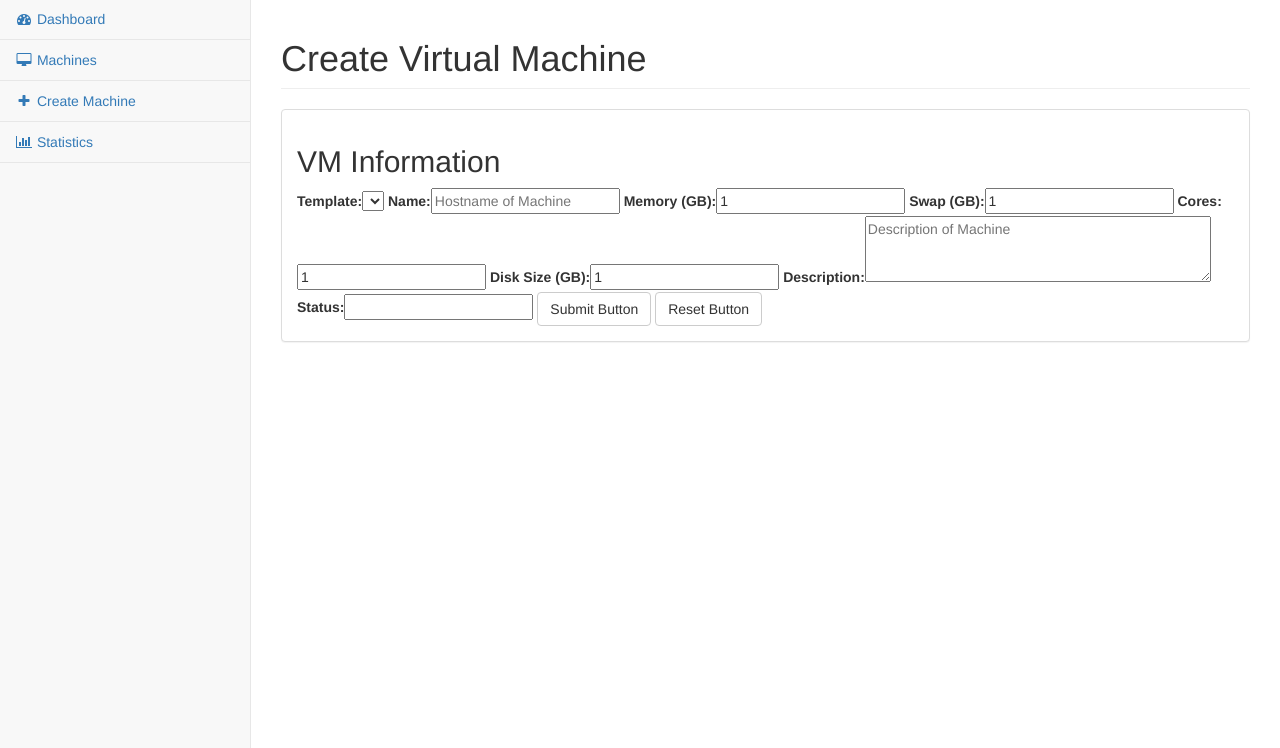
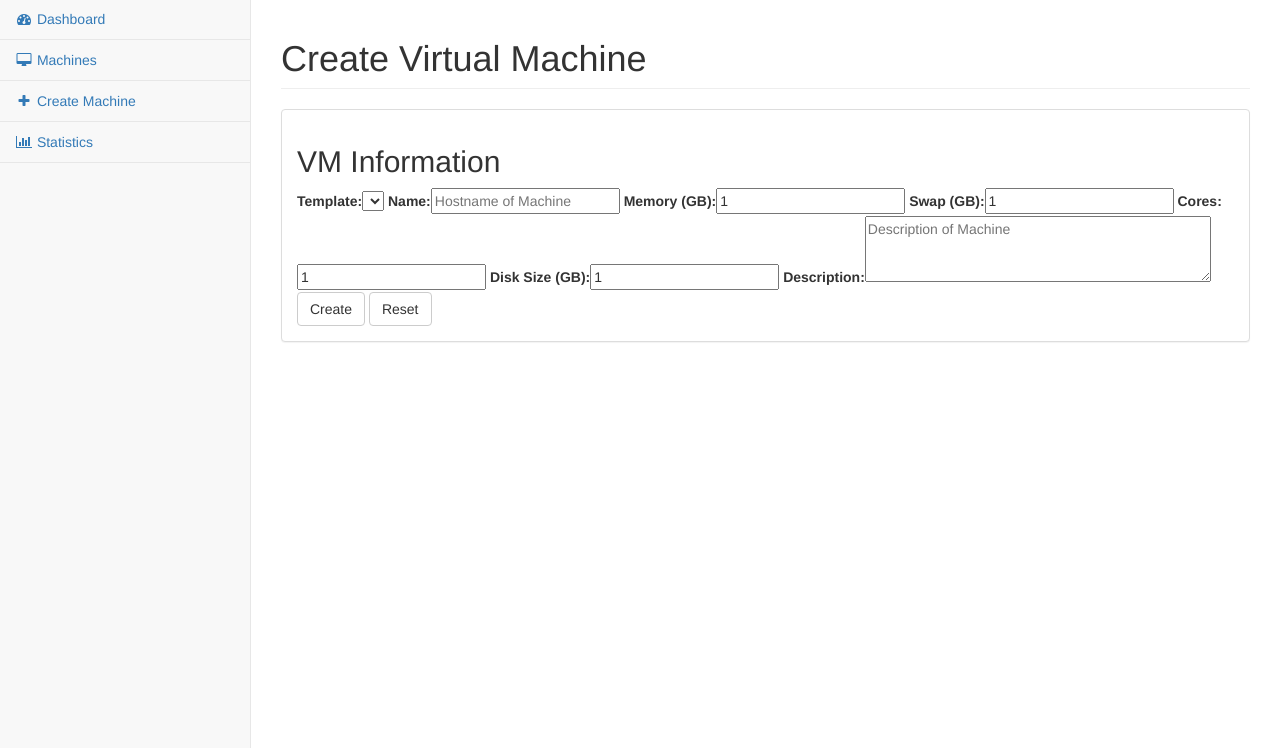
Before and after one commit to 7castle/manage-vm, a Django app: page /create/ in a window 1280 px wide. Shown: the part 52-800 px from the top of the page. Run offline with Django 3.2, Linux system fonts and the light colour scheme; lists and menus that the app fills with data are empty; some libraries are stand-ins or nearby versions.

Commit message:
Fix button names and exclude status from form

```diff
--- a/main/forms.py
+++ b/main/forms.py
@@ -12,7 +12,7 @@ class VM_Form(forms.ModelForm):
 
   class Meta:
     model = VM
-    exclude = ['user','vmid','ip','storage']
+    exclude = ['user','vmid','ip','storage','status']
     labels = {
       'hostname': 'Name',
       'memory': 'Memory (GB)',
--- a/templates/create.html
+++ b/templates/create.html
@@ -44,8 +44,8 @@
                                     <form action="/create/" method="post" role="form">
                                         {% csrf_token %}
                                         {{ vm_form|bootstrap }}
-                                        <button type="submit" class="btn btn-default">Submit Button</button>
-                                        <button type="reset" class="btn btn-default">Reset Button</button>
+                                        <button type="submit" class="btn btn-default">Create</button>
+                                        <button type="reset" class="btn btn-default">Reset</button>
                                     </form>
                                 </div>
                                 <!-- /.col-lg-6 (nested) -->
```
